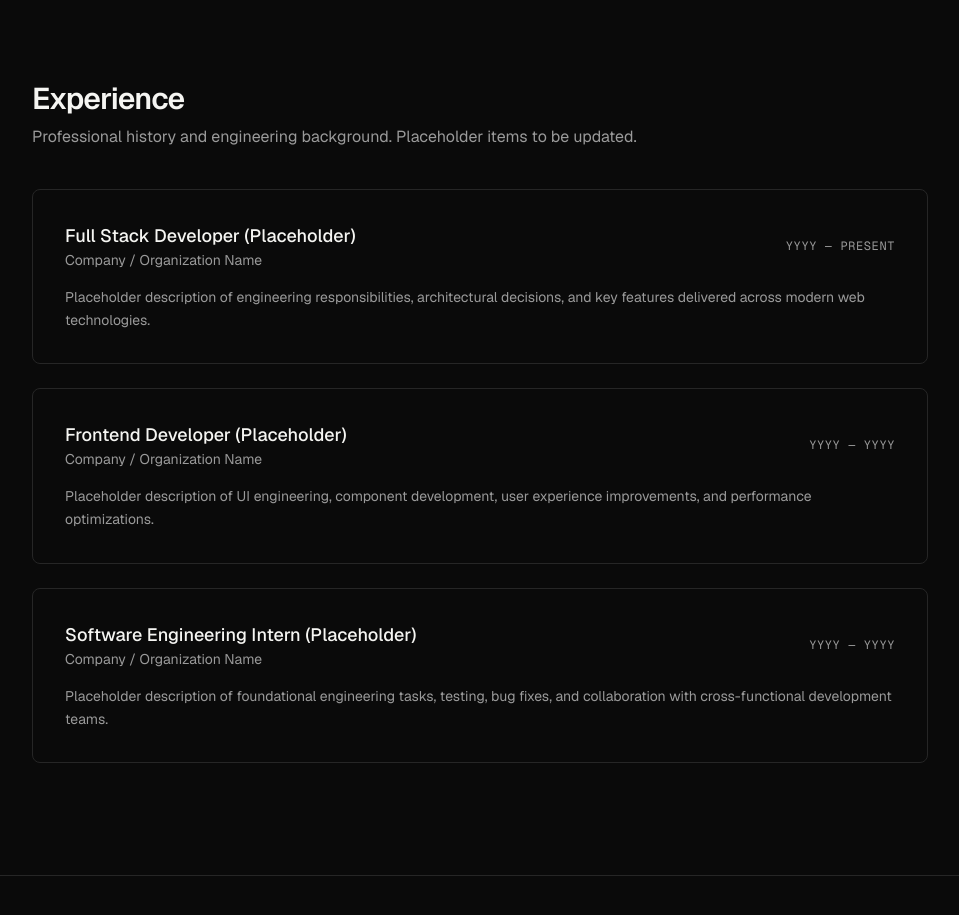
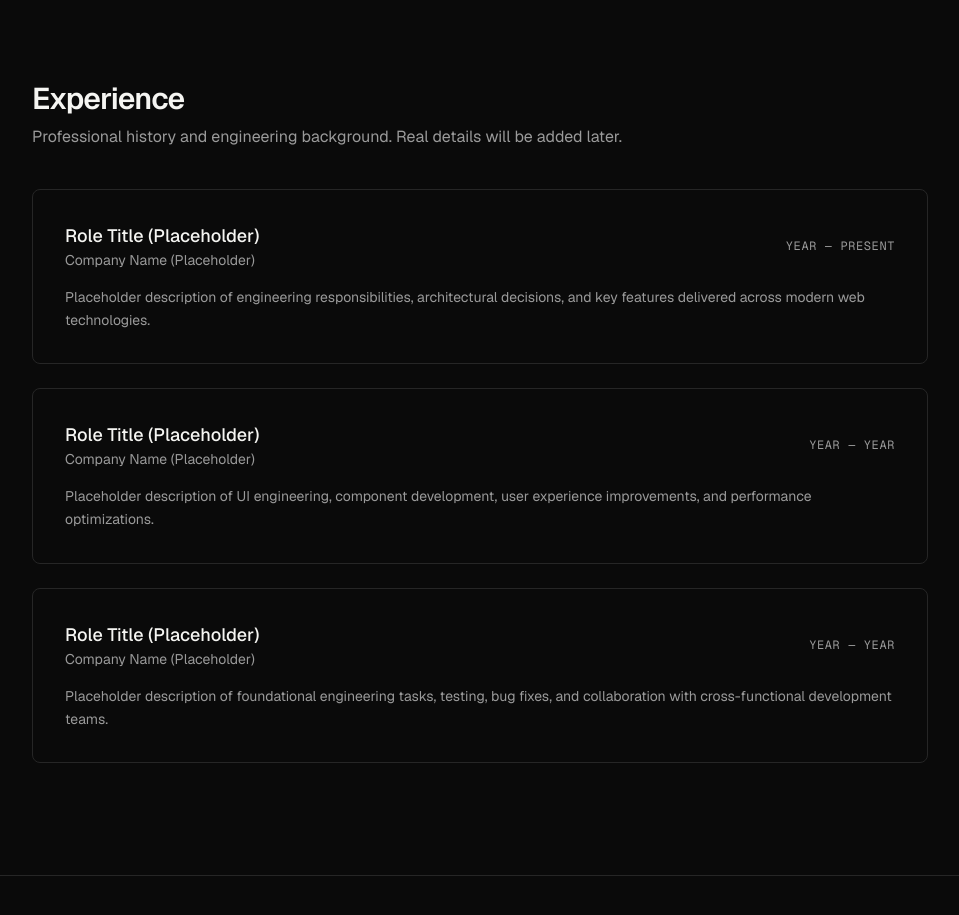
Before and after one commit to hirushaMaduranga/HirushaMaduranga-portfolio, a Next.js app: page / in a window 1280 px wide. Shown: the part 1400-2315 px from the top of the page, without its empty margins (16-975 px from the left). Built offline with nearby package versions, Linux system fonts and the light colour scheme.

Commit message:
create experience.tsx

```diff
--- a/components/sections/experience.tsx
+++ b/components/sections/experience.tsx
@@ -1,29 +1,29 @@
 interface ExperienceItem {
+  period: string;
   role: string;
-  organization: string;
-  period: string;
+  company: string;
   description: string;
 }
 
 const experiences: ExperienceItem[] = [
   {
-    role: "Full Stack Developer (Placeholder)",
-    organization: "Company / Organization Name",
-    period: "YYYY — Present",
+    period: "Year — Present",
+    role: "Role Title (Placeholder)",
+    company: "Company Name (Placeholder)",
     description:
       "Placeholder description of engineering responsibilities, architectural decisions, and key features delivered across modern web technologies.",
   },
   {
-    role: "Frontend Developer (Placeholder)",
-    organization: "Company / Organization Name",
-    period: "YYYY — YYYY",
+    period: "Year — Year",
+    role: "Role Title (Placeholder)",
+    company: "Company Name (Placeholder)",
     description:
       "Placeholder description of UI engineering, component development, user experience improvements, and performance optimizations.",
   },
   {
-    role: "Software Engineering Intern (Placeholder)",
-    organization: "Company / Organization Name",
-    period: "YYYY — YYYY",
+    period: "Year — Year",
+    role: "Role Title (Placeholder)",
+    company: "Company Name (Placeholder)",
     description:
       "Placeholder description of foundational engineering tasks, testing, bug fixes, and collaboration with cross-functional development teams.",
   },
@@ -46,7 +46,7 @@ export function Experience() {
               Experience
             </h2>
             <p className="text-base text-[#9A9A9A] mt-2">
-              Professional history and engineering background. Placeholder items to be updated.
+              Professional history and engineering background. Real details will be added later.
             </p>
           </div>
 
@@ -61,7 +61,7 @@ export function Experience() {
                     <h3 className="text-lg font-medium text-[#F5F5F2]">
                       {exp.role}
                     </h3>
-                    <p className="text-sm text-[#9A9A9A]">{exp.organization}</p>
+                    <p className="text-sm text-[#9A9A9A]">{exp.company}</p>
                   </div>
                   <span className="text-xs font-mono text-[#9A9A9A] uppercase tracking-wider">
                     {exp.period}
```
